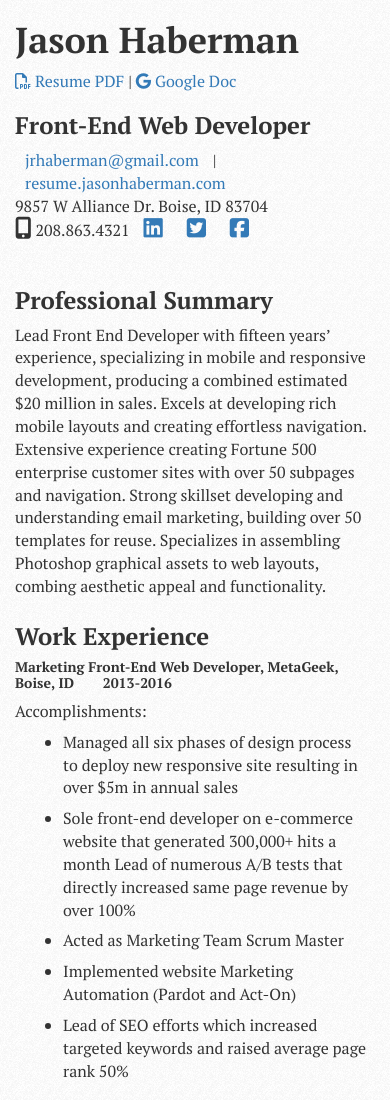
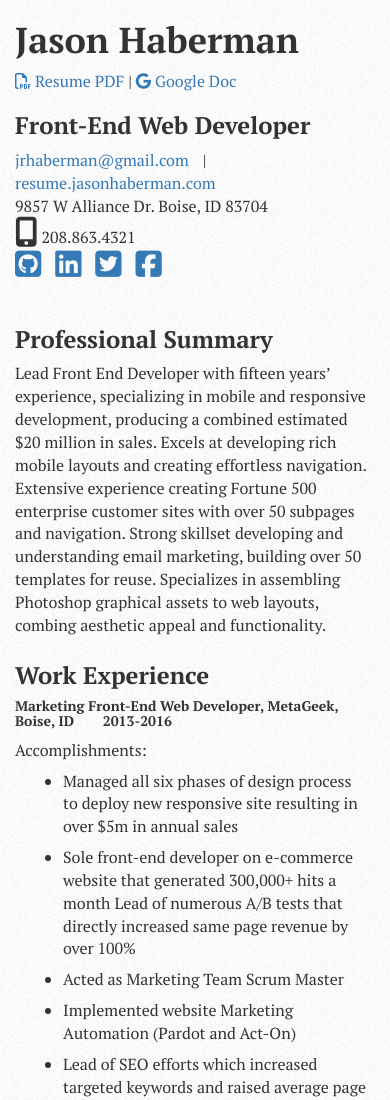
Before and after one commit to jasonhaberman/resume, a plain HTML site: page index.html in a window 390 px wide. Shown: the top 1100 px of the page. Drawn offline with nearby package versions, Linux system fonts and the light colour scheme.

Commit message:
tweaking styles and layout

```diff
--- a/css/styles.css
+++ b/css/styles.css
@@ -20,6 +20,9 @@ p, .row {
 .contact a {
     display:inline-block;
     margin:0 10px;
+}
+.contact a:last-of-type {
+    margin-right:0;
 }
 ul {
     margin-bottom:30px;
@@ -57,4 +60,11 @@ ul li {
     .contact {
         text-align:left;
     }
+    .contact a {
+        margin-left:0;
+    }
+    .contact i {
+        font-size:30px;
+    }
+
 }
--- a/index.html
+++ b/index.html
@@ -54,7 +54,9 @@
             <a href="mailto:jrhaberman@gmail.com">jrhaberman@gmail.com</a> |
             <a href="http://resume.jasonhaberman.com">resume.jasonhaberman.com</a><br>
             9857 W Alliance Dr. Boise, ID 83704 <br><i class="fa fa-mobile" aria-hidden="true"></i>
-            208.863.4321
+            208.863.4321<br>
+            <a href="https://github.com/jasonhaberman" target="_blank"><i class="fa fa-github-square"
+                                                                          aria-hidden="true"></i></a>
             <a href="https://www.linkedin.com/in/jasonhaberman" target="_blank"><i class="fa fa-linkedin-square" aria-hidden="true"></i></a>
             <a href="https://twitter.com/JasonHaberman" target="_blank"><i class="fa fa-twitter-square" aria-hidden="true"></i></a>
             <a href="https://www.facebook.com/jason.haberman" target="_blank"><i class="fa fa-facebook-square" aria-hidden="true"></i></a> <br>
```
Also changed, not shown: 1 other file.
